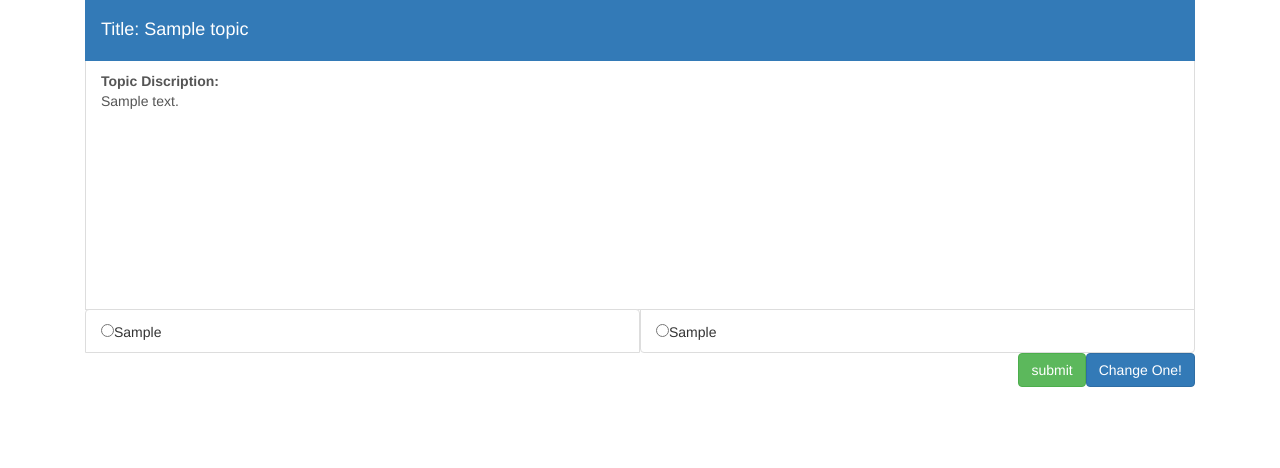
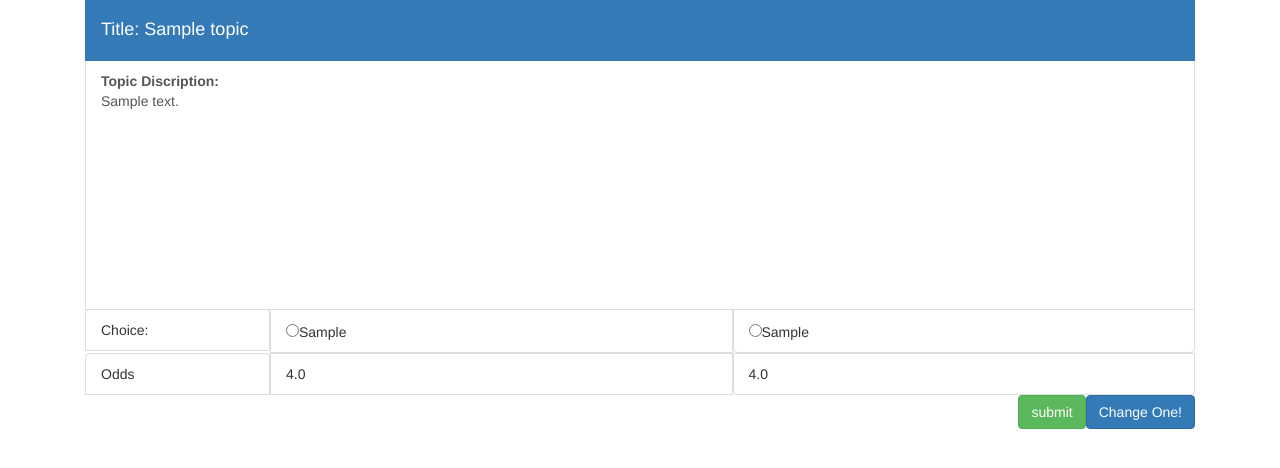
Before and after one commit to kinglouisxviii/Iguess, a Django app: page / in a window 1280 px wide. Shown: the part 179-647 px from the top of the page. Run offline with Django 3.2, Linux system fonts and the light colour scheme; tables that the repository leaves empty hold one stand-in row (values such as "Sample post"); some libraries are stand-ins or nearby versions.

Commit message:
login +10 every day
choose wintotal+1

```diff
--- a/main/templates/index.html
+++ b/main/templates/index.html
@@ -18,12 +18,22 @@
             <input type="hidden" name="id" value="{{topic.id}}">
             <a class="list-group-item active"><h4>Title: {{topic.title}}</h4></a>
             <a class="list-group-item" style="height: 250px;"><strong>Topic Discription: </strong><br>{{topic.description}}</a>
-            <div class="">
-                <span class="col-md-6 list-group-item">
+            <div>
+                <div class="col-md-2 list-group-item">Choice: </div>
+                <div class="col-md-5 list-group-item">
                     <input type="radio" name="choice" value="0">{{topic.option1}}
+                </div>
+                <div class="col-md-5 list-group-item">
+                    <input type="radio" name="choice" value="1" >{{topic.option2}}
+                </div>
+            </div>
+            <div>
+                <span class="col-md-2 list-group-item">Odds</span>
+                <span class="col-md-5 list-group-item">
+                    {{topic.rate1}}
                 </span>
-                <span class="col-md-6 list-group-item">
-                    <input type="radio" name="choice" value="1" >{{topic.option2}}
+                <span class="col-md-5 list-group-item">
+                    {{topic.rate2}}
                 </span>
             </div>
             <div>
--- a/main/views.py
+++ b/main/views.py
@@ -3,7 +3,7 @@ from django import forms
 from main.RegisterForm import *
 from main.LoginForm import *
 from django.http import *
-from django.core.exceptions import ObjectDoesNotExist
+from django.core.exceptions import *
 from django.contrib.auth import authenticate,login,logout
 from django.contrib.auth.models import User
 from main.models import Player
@@ -36,12 +36,10 @@ def login_view(request):
 		if user is not None:
 			if user.is_active:
 				login(request, user)
-				try:
-					p = Player.objects.get(username = username)
-				except ObjectDoesNotExist:
-					return HttpResponseRedirect('/index/')
+				p = Player.objects.get(username = username)
 				if p.last_reg < date.today():
-					p.money += 0
+					p.money += 10
+					p.last_reg = date.today()
 					p.save()
 				return HttpResponseRedirect('/index/')
 			else:
@@ -83,6 +81,9 @@ def choose(request):
 				return HttpResponse('You have already bet this topic')
 			if Topic.objects.get(id = topic_ID).due.replace(tzinfo=None) < datetime.now():
 				return HttpResponse('This topic is already due')
+			p = Player.objects.get(user_id = user_ID)
+			p.totalgame += 1
+			p.save()
 			choice = bool(int(request.POST['choice']))
 			new = Player_Topic()
 			new.user_id = user_ID
```
Also changed, not shown: 1 other file.
